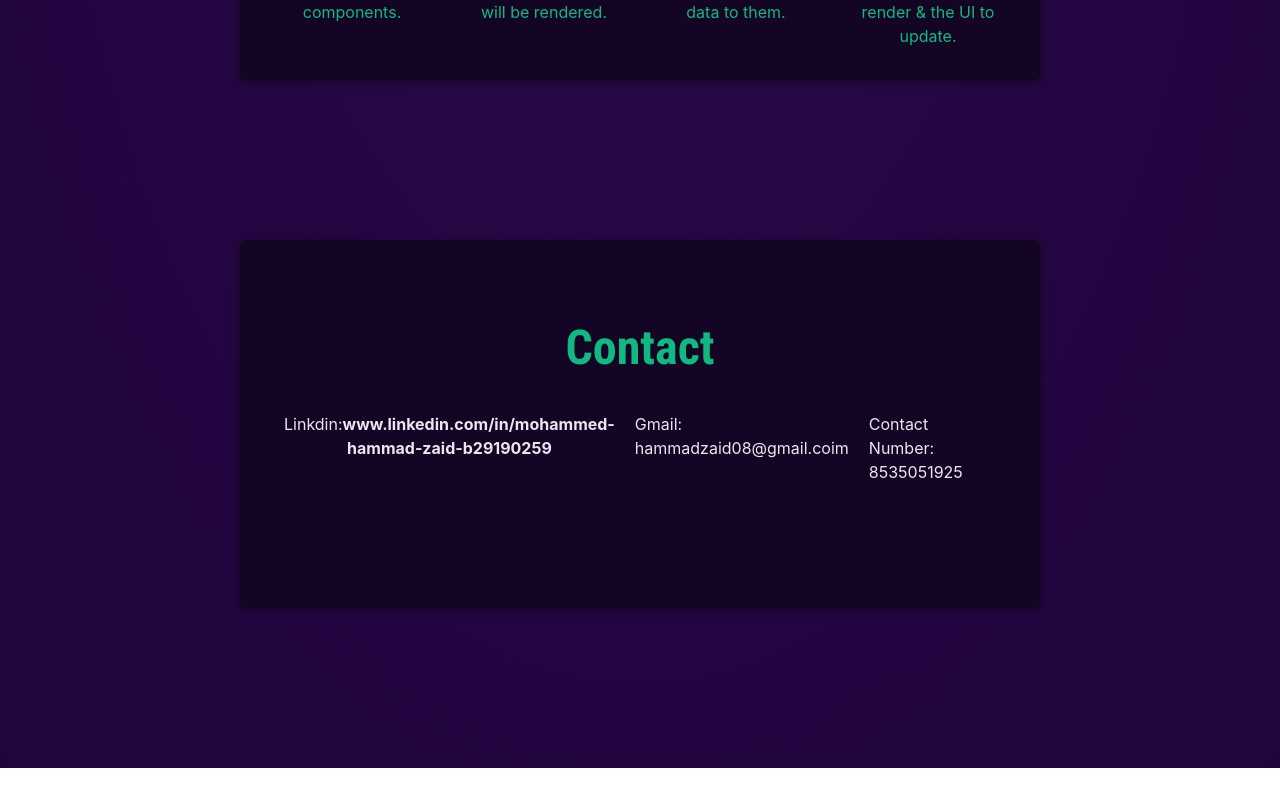
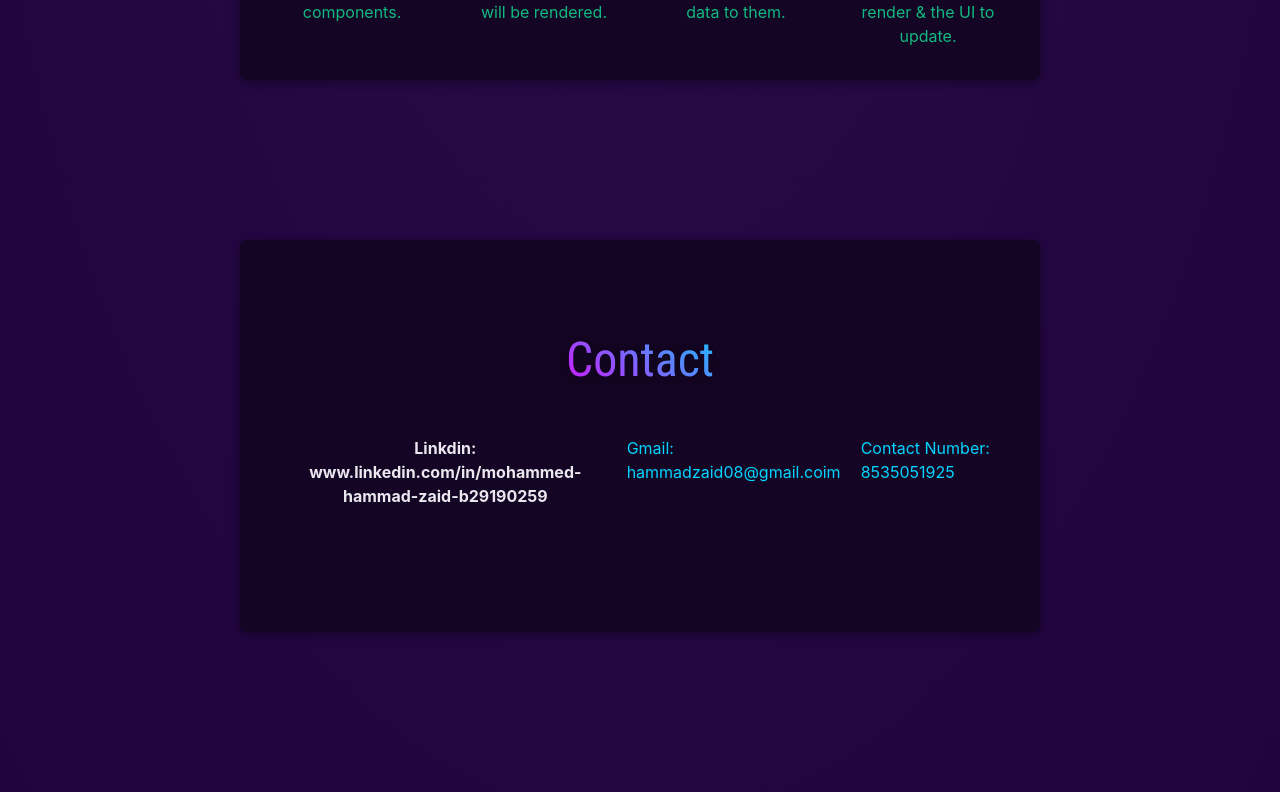
Before and after one commit to Zaid08/portfolio-app, a React (Create React App) app: page / in a window 1280 px wide. Shown: the part 1600-2392 px from the top of the page. Before the commit the page ends 2368 px from the top, so only its background shows below. Built offline with nearby package versions, Linux system fonts and the light colour scheme.

Commit message:
initial commit

```diff
--- a/src/components/Contact/Contact.js
+++ b/src/components/Contact/Contact.js
@@ -2,7 +2,7 @@ export default function Contact() {
     return (
         <section id="contact"
                  className="my-10 align-center max-w-5xl mx-auto p-3">
-            <h2 className="text-5xl font-bold text-emerald-500 text-center">
+            <h2 className="heading-style text-center">
                 Contact
             </h2>
             <div className="flex gap-5 justify-center
@@ -12,15 +12,15 @@ export default function Contact() {
                    className="text-center hover:underline"
                    href=
 "https://www.linkedin.com/in/mohammed-hammad-zaid-b29190259/">
-                    Linkdin:
+
                     <span className="font-bold">
-                        www.linkedin.com/in/mohammed-hammad-zaid-b29190259
+                    Linkdin: www.linkedin.com/in/mohammed-hammad-zaid-b29190259
                     </span>
                 </a>
-                <span>
+                <span className="span-color">
                     Gmail: hammadzaid08@gmail.coim
                 </span>
-                <span>
+                <span className="span-color">
                     Contact Number: 8535051925
                 </span>
                 {/* <a rel="noreferrer"
```
